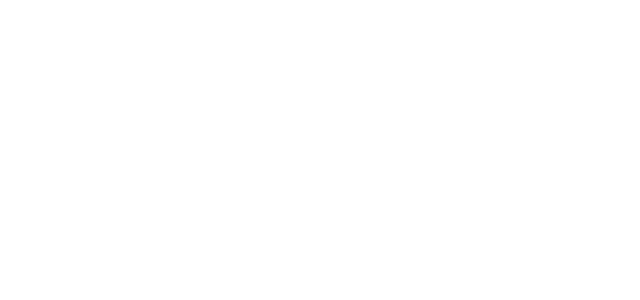
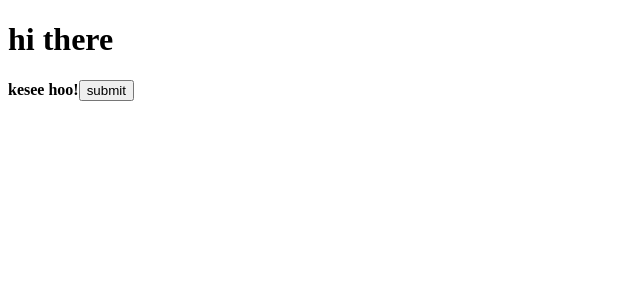
Before and after one commit to Abhishekkumar122003/R, a React (Vite) app in the folder Lec-1-part-1/React/: page / in a window 1280 px wide. Shown: the top 300 px of the page, without its empty margins (0-640 px from the left). Built offline with nearby package versions, Linux system fonts and the light colour scheme.

Commit message:
try to understand the component.

```diff
--- a/Lec-1-part-1/React/src/App.tsx
+++ b/Lec-1-part-1/React/src/App.tsx
@@ -5,7 +5,13 @@ function App() {
 
   return (
     <>
+      <div>
+        <h1>hi there</h1>
+        <b>kesee hoo!</b>
+        <button>submit</button>
+        <br />
 
+      </div>
     </>
   )
 }
```
